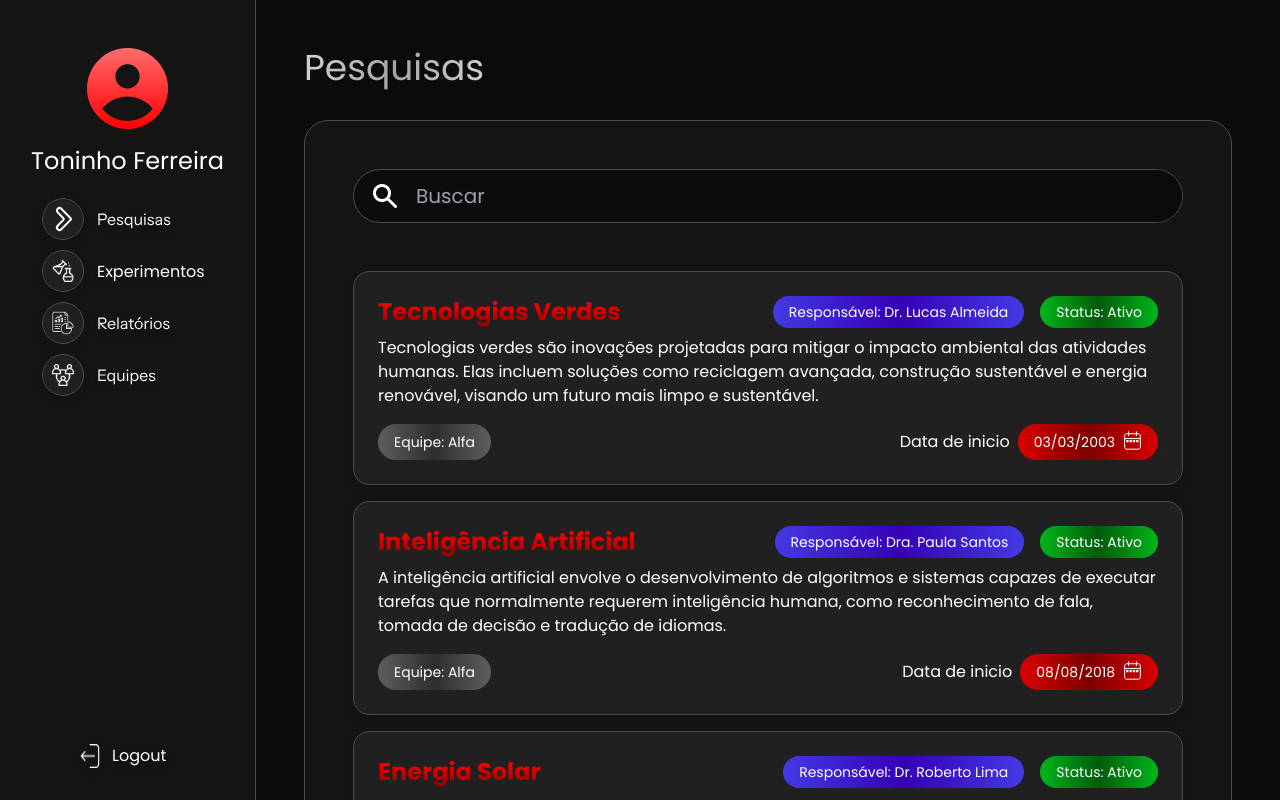
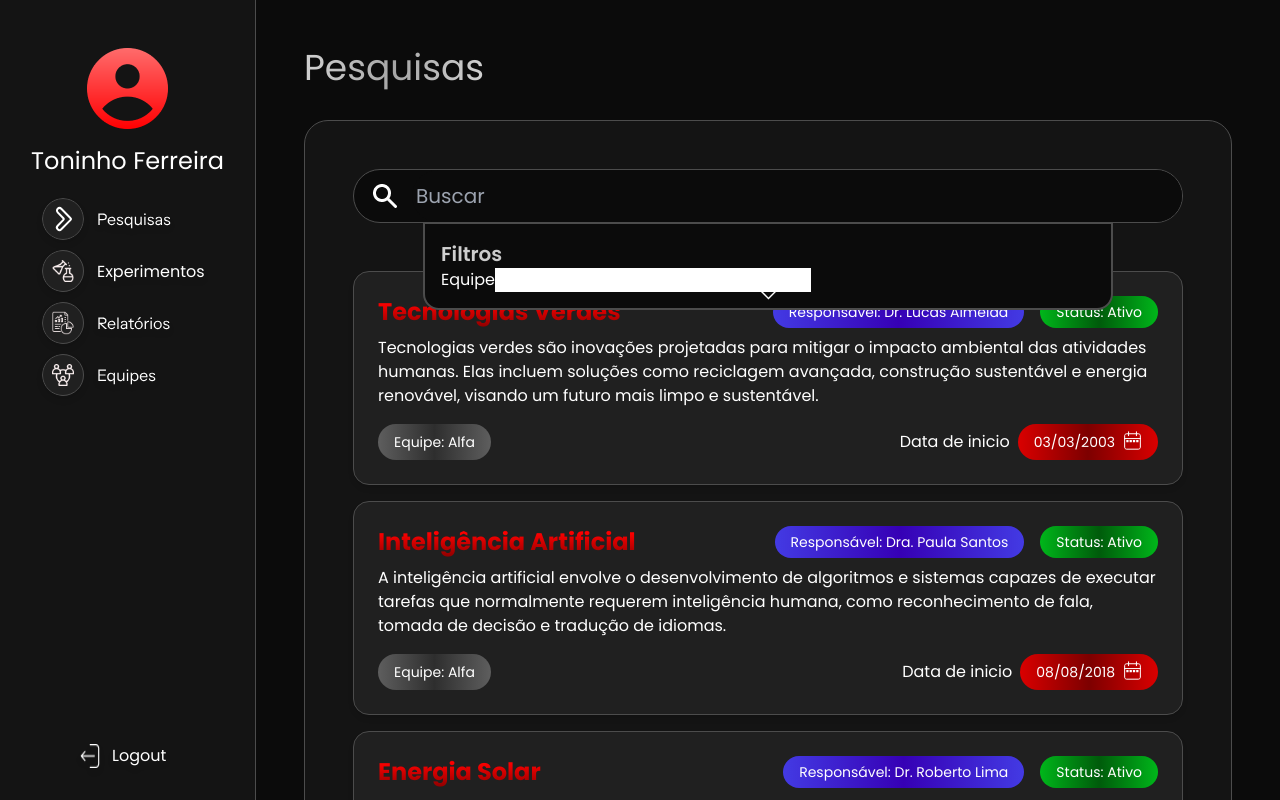
Before and after one commit to m3raak1/nero-management, a Vue app: page /pesquisas.html in a window 1280 px wide. Built offline with nearby package versions, Linux system fonts and the light colour scheme; data requests are answered from the project's data file; a web font is replaced by a local one.

Commit message:
Adicionando filtros

```diff
--- a/src/assets/main.css
+++ b/src/assets/main.css
@@ -6,6 +6,7 @@
 
 * {
     font-family: "Poppins", sans-serif;
+    color: white;
 }
 
 ::-webkit-scrollbar {
--- a/src/components/SearchBar.vue
+++ b/src/components/SearchBar.vue
@@ -1,5 +1,6 @@
 <script setup>
 import searchIcon from '../assets/img/procurar 1.png'
+import Svg from './Svg.vue';
 
 const emit = defineEmits(['search'])
 const search = (e) => {
@@ -10,11 +11,19 @@ const search = (e) => {
 </script>
 
 <template>
-    <form class="flex items-center w-full rounded-full bg-indigoBackground border border-borderColor">
+    <form class="flex items-center w-full rounded-full bg-indigoBackground border border-borderColor relative">
         <label class="sr-only">Buscar pesquisas</label>
         <img :src="searchIcon" class=" z-10 pointer-events-none pl-4"/>
         <div class="pl-3 w-full">
             <input type="text" @input="search" class="py-3 pl-1 w-full outline-none rounded-full bg-indigoBackground text-gray-200 text-xl font-sans" placeholder="Buscar">
         </div>
+        <div class="absolute -translate-x-1/2 left-1/2  top-full z-10 flex items-center flex-col w-5/6 h-full">
+            <div class="w-full bg-indigoBackground border-borderColor border-2 p-4 rounded-b-2xl">
+                <h2 class="text-transparent bg-clip-text bg-silver-gradient text-xl font-semibold">Filtros</h2>
+                <label for="">Equipe</label>
+                <input type="search">
+            </div>
+            <Svg name="down-pointer" class="justify-self-auto my-3 absolute top-full"/>
+        </div>
     </form>
 </template>
```
Also changed, not shown: src/assets/svg/sidebar/down-pointer.svg (added).
